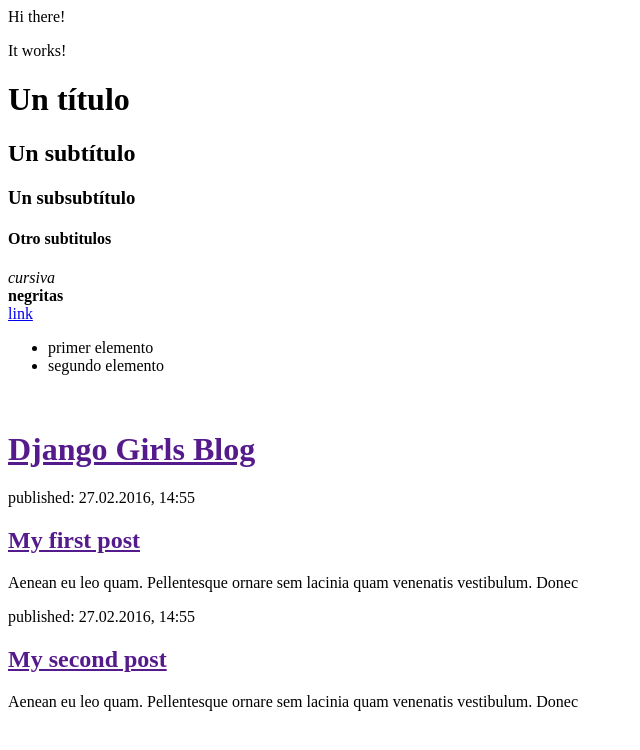
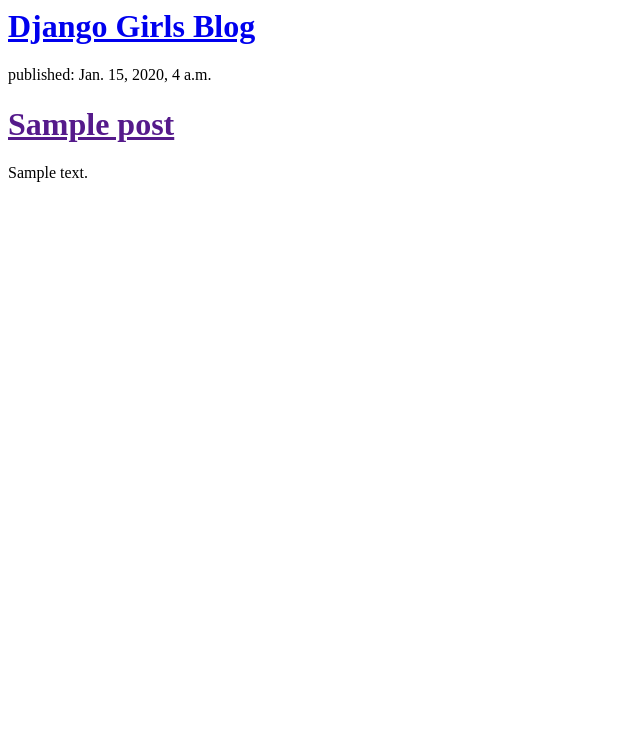
Before and after one commit to tintindeo/my-first-blog, a Django app: template blog/templates/blog/post_list.html in a window 1280 px wide. Shown: the top 750 px of the page, without its empty margins (0-640 px from the left). Run offline with Django 3.2, Linux system fonts and the light colour scheme; the template is opened without the code that fills it: values that come from a table or form of the project are taken from there, others are empty; tables that the repository leaves empty hold one stand-in row (values such as "Sample post").

Commit message:
Modifica

```diff
--- a/blog/models.py
+++ b/blog/models.py
@@ -14,5 +14,5 @@
 		self.published_date = timezone.now()
 		self.save()
 
-		def _str_(self):
-			return self.title
+	def __str__(self):
+		return self.title
--- a/blog/templates/blog/post_list.html
+++ b/blog/templates/blog/post_list.html
@@ -3,41 +3,17 @@
 <title>Ola's blog</title>
 </head>
 <body>
-<p>Hi there!</p>
-<p>It works!</p>
-<h1>Un título</h1>
-<h2>Un subtítulo</h2>
-<h3>Un subsubtítulo</h3>
-<h4>Otro subtitulos</h4>
-<em>cursiva</em>
-<br />
-<strong>negritas</strong>
-<br />
-<a href="http://djangogirls.org">link</a>
-<br />
-<ul>
-	<li>primer elemento</li>
-	<li>segundo elemento</li>
-</ul>
-<br />
 
 <div>
-<h1><a href="">Django Girls Blog</a></h1>
+<h1><a href="/">Django Girls Blog</a></h1>
 </div>
-
+{% for post in posts %}
 <div>
-<p>published: 27.02.2016, 14:55</p>
-<h2><a href="">My first post</a></h2>
-<p>Aenean eu leo quam. Pellentesque ornare sem lacinia quam venenatis vestibulum. Donec </p>
+<p>published: {{ post.published_date }}</p>
+<h1><a href="">{{ post.title }}</a></h1>
+<p>{{ post.text|linebreaks }}</p>
 </div>
-
-<div>
-<p>published: 27.02.2016, 14:55</p>
-<h2><a href="">My second post</a></h2>
-<p>Aenean eu leo quam. Pellentesque ornare sem lacinia quam venenatis vestibulum. Donec </p>
-</div>
-
-
+{% endfor %}
 
 </body>
 </html>
```
Also changed, not shown: blog/views.py (+9 -0 lines).
